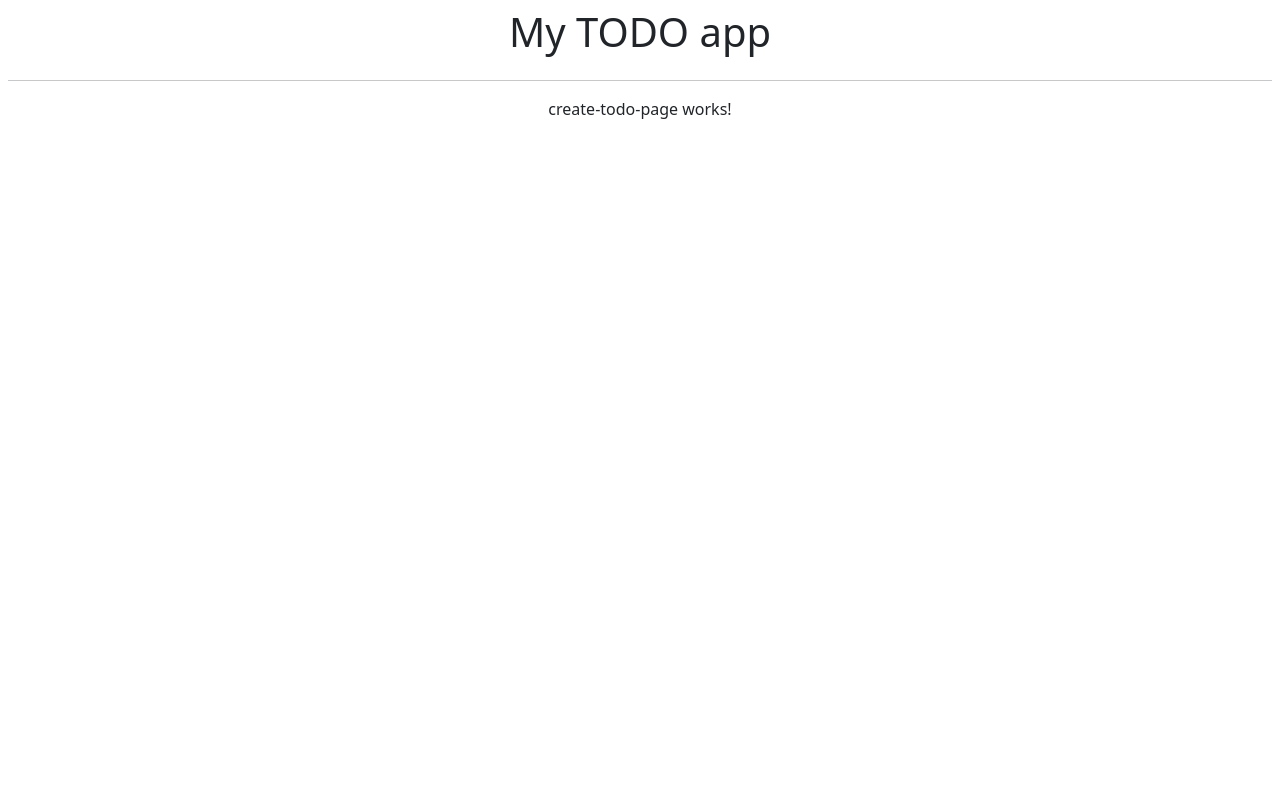
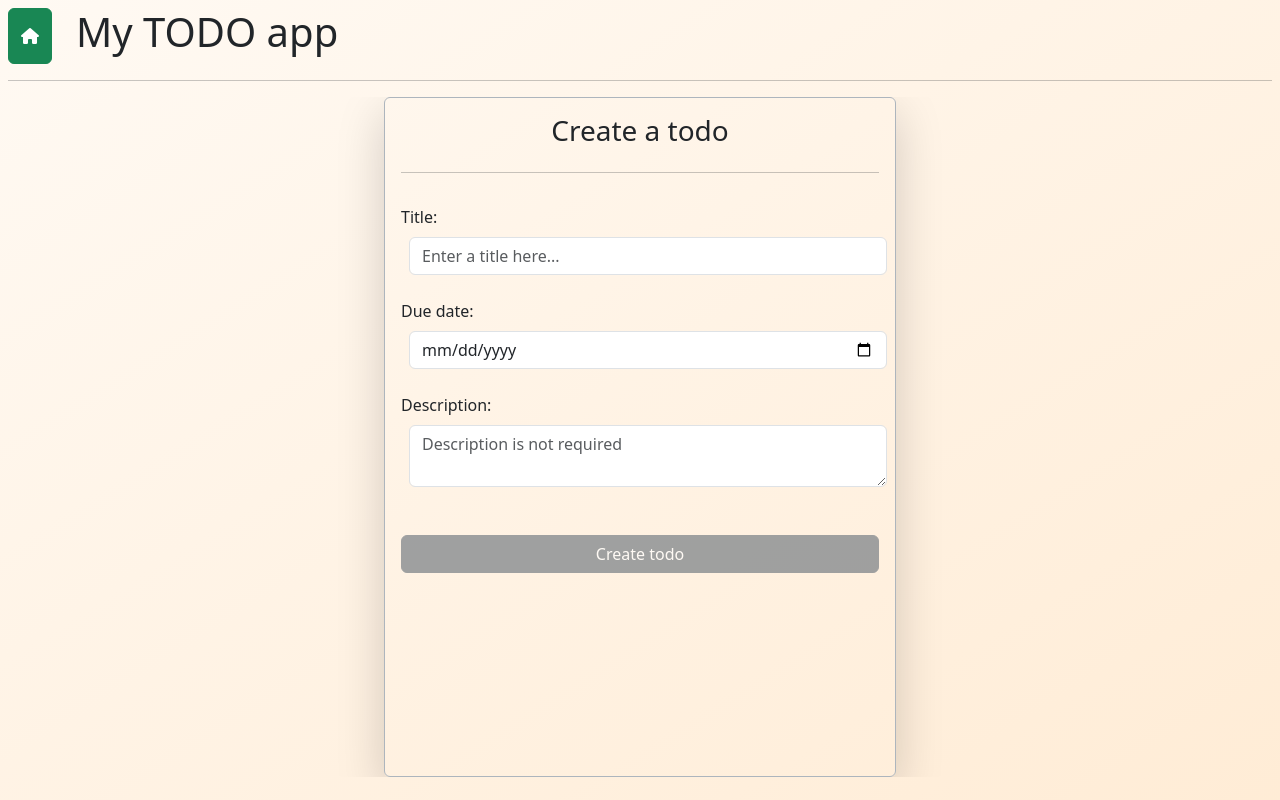
Before and after one commit to raktam99/propair-todo, an Angular app: page /create in a window 1280 px wide. Built offline with nearby package versions, Linux system fonts and the light colour scheme.

Commit message:
todo-card new design, created service, adding todo working

```diff
--- a/src/app/app.component.html
+++ b/src/app/app.component.html
@@ -1,5 +1,13 @@
-<div class="d-flex flex-column align-items-center w-100 h-100 p-2">
-  <h1>My TODO app</h1>
+<div id="maindiv" class="d-flex flex-column align-items-center w-100 h-100 p-2">
+  <div class="d-flex w-100 gap-4">
+    <button
+      class="btn btn-success d-flex align-items-center"
+      (click)="navigateHome()"
+    >
+      <i class="fa fa-home"></i>
+    </button>
+    <h1>My TODO app</h1>
+  </div>
   <hr class="w-100" />
   <router-outlet></router-outlet>
 </div>
--- a/src/app/app.component.scss
+++ b/src/app/app.component.scss
@@ -0,0 +1,8 @@
+#maindiv {
+  //background-color: bisque;
+  background-image: linear-gradient(
+    to bottom right,
+    rgba(255, 228, 196, 0.2),
+    rgba(255, 228, 196, 0.7)
+  );
+}
--- a/src/app/app.component.ts
+++ b/src/app/app.component.ts
@@ -1,13 +1,34 @@
 import { Component } from '@angular/core';
-import { RouterOutlet } from '@angular/router';
+import { RouterOutlet, Router } from '@angular/router';
+import { TodoServiceService } from './service/todo-service.service';
+import { ToDo } from './model/todo';
 
 @Component({
   selector: 'app-root',
   standalone: true,
   imports: [RouterOutlet],
   templateUrl: './app.component.html',
-  styleUrl: './app.component.scss'
+  styleUrl: './app.component.scss',
 })
 export class AppComponent {
   title = 'propair-todo';
+
+  constructor(
+    private router: Router,
+    private todoService: TodoServiceService
+  ) {}
+
+  ngOnInit() {
+    const stringData = localStorage.getItem('todos');
+    const data: ToDo[] = stringData ? JSON.parse(stringData) : [];
+
+    for (const element of data) {
+      element.dueDate = new Date(element.dueDate);
+      this.todoService.addTodo(element);
+    }
+  }
+
+  navigateHome() {
+    this.router.navigate(['/home']);
+  }
 }
--- a/src/app/component/todo-card/todo-card.component.html
+++ b/src/app/component/todo-card/todo-card.component.html
@@ -11,17 +11,19 @@
         >Due on: {{ element?.dueDate?.toDateString() }}</span
       >
     </div>
+    @if (!element?.isCompleted) {
     <div class="d-flex h-50 ms-auto gap-2">
       <button class="btn btn btn-outline-success">
         <i class="fa fa-check"></i>
       </button>
-      <button class="btn btn-warning">
+      <button class="btn btn-warning" (click)="editTodo()">
         <i class="fa fa-edit"></i>
       </button>
       <button class="btn btn-danger">
         <i class="fa fa-trash"></i>
       </button>
     </div>
+    }
   </div>
 
   <p class="my-0 p-2">
@@ -30,5 +32,9 @@
 
   <hr class="w-100 mt-0 mb-1" />
 
+  @if (!element?.isCompleted) {
   <i class="fa fa-clock ms-auto"></i>
+  } @else {
+  <i class="fa fa-check ms-auto"></i>
+  }
 </div>
--- a/src/app/component/todo-card/todo-card.component.ts
+++ b/src/app/component/todo-card/todo-card.component.ts
@@ -1,5 +1,6 @@
 import { Component, Input } from '@angular/core';
 import { ToDo } from '../../model/todo';
+import { Router } from '@angular/router';
 
 @Component({
   selector: 'app-todo-card',
@@ -10,4 +11,10 @@ import { ToDo } from '../../model/todo';
 })
 export class TodoCardComponent {
   @Input() element?: ToDo;
+
+  constructor(private router: Router) {}
+
+  editTodo() {
+    this.router.navigate(['/edit']);
+  }
 }
--- a/src/app/page/create-todo-page/create-todo-page.component.html
+++ b/src/app/page/create-todo-page/create-todo-page.component.html
@@ -1 +1,53 @@
-<p>create-todo-page works!</p>
+<div
+  class="d-flex justify-content-center overflow-hidden"
+  style="width: 80vw; height: 85vh"
+>
+  <div
+    id="create-page-card"
+    class="d-flex flex-column border border-dark-subtle shadow-lg rounded-2 w-50 p-3 gap-3 overflow-y-auto"
+  >
+    <h3 class="text-center">Create a todo</h3>
+    <hr class="w-100 mt-0" />
+    <form #createForm="ngForm" (ngSubmit)="onSubmit(createForm)">
+      <label for="title" class="form-label">Title:</label><br />
+      <input
+        type="text"
+        id="title"
+        name="title"
+        required
+        placeholder="Enter a title here..."
+        class="ms-2 form-control"
+        ngModel
+        #title="ngModel"
+      /><br />
+      <label for="dueDate" class="form-label">Due date:</label><br />
+      <input
+        type="date"
+        id="dueDate"
+        name="dueDate"
+        required
+        class="ms-2 form-control"
+        ngModel
+        #dueDate="ngModel"
+      /><br />
+      <label for="description" class="form-label">Description:</label><br />
+      <textarea
+        id="description"
+        name="description"
+        form="createForm"
+        maxlength="200"
+        placeholder="Description is not required"
+        class="ms-2 form-control"
+        ngModel
+        #description="ngModel"
+      ></textarea
+      ><br />
+      <input
+        type="submit"
+        class="btn btn-secondary mt-4 w-100"
+        value="Create todo"
+        [disabled]="createForm.invalid"
+      />
+    </form>
+  </div>
+</div>
--- a/src/app/page/create-todo-page/create-todo-page.component.ts
+++ b/src/app/page/create-todo-page/create-todo-page.component.ts
@@ -1,12 +1,34 @@
 import { Component } from '@angular/core';
+import { FormsModule, NgForm } from '@angular/forms';
+import { CommonModule } from '@angular/common';
+import { TodoServiceService } from '../../service/todo-service.service';
+import { ToDo } from '../../model/todo';
+import { Router } from '@angular/router';
 
 @Component({
   selector: 'app-create-todo-page',
   standalone: true,
-  imports: [],
+  imports: [FormsModule, CommonModule],
   templateUrl: './create-todo-page.component.html',
-  styleUrl: './create-todo-page.component.scss'
+  styleUrl: './create-todo-page.component.scss',
 })
 export class CreateTodoPageComponent {
+  constructor(
+    private router: Router,
+    private todoService: TodoServiceService
+  ) {}
 
+  onSubmit(form: NgForm) {
+    if (form.valid) {
+      let newTodo = new ToDo();
+      newTodo.title = form.value.title;
+      newTodo.dueDate = new Date(form.value.dueDate);
+      newTodo.description = form.value.description;
+
+      this.todoService.addTodo(newTodo);
+      this.router.navigate(['/main']);
+    } else {
+      alert('Not a valid form');
+    }
+  }
 }
--- a/src/app/page/main-page/main-page.component.html
+++ b/src/app/page/main-page/main-page.component.html
@@ -1,8 +1,18 @@
-<div class="d-flex justify-content-center" style="width: 80vw; height: 85vh">
+<div
+  class="d-flex justify-content-center overflow-hidden"
+  style="width: 80vw; height: 85vh"
+>
   <div
-    class="d-flex flex-column border border-dark-subtle shadow-lg rounded-2 w-50 p-3 gap-3 overflow-x-auto"
+    id="main-page-card"
+    class="d-flex flex-column border border-dark-subtle shadow-lg rounded-2 w-50 p-3 gap-3 overflow-y-auto"
   >
-    <h3 class="text-center">List of todos</h3>
+    <div class="d-flex w-100">
+      <h3 class="text-center">List of todos</h3>
+      <button class="btn btn-outline-secondary ms-auto" (click)="addTodo()">
+        <i class="fa fa-plus"></i>
+      </button>
+    </div>
+    <hr class="w-100 mt-0" />
     @for (todo of todos; track $index) {
     <app-todo-card [element]="todo"></app-todo-card>
     }
--- a/src/app/page/main-page/main-page.component.scss
+++ b/src/app/page/main-page/main-page.component.scss
@@ -0,0 +1,3 @@
+#main-page-card {
+  background-color: rgba(240, 240, 240, 0.6);
+}
--- a/src/app/page/main-page/main-page.component.ts
+++ b/src/app/page/main-page/main-page.component.ts
@@ -1,6 +1,8 @@
 import { Component } from '@angular/core';
 import { TodoCardComponent } from '../../component/todo-card/todo-card.component';
 import { ToDo } from '../../model/todo';
+import { Router } from '@angular/router';
+import { TodoServiceService } from '../../service/todo-service.service';
 
 @Component({
   selector: 'app-main-page',
@@ -10,5 +12,20 @@ import { ToDo } from '../../model/todo';
   styleUrl: './main-page.component.scss',
 })
 export class MainPageComponent {
-  todos: ToDo[] = [new ToDo(), new ToDo(), new ToDo()];
+  todos?: ToDo[];
+
+  constructor(
+    private router: Router,
+    private todoService: TodoServiceService
+  ) {}
+
+  ngOnInit() {
+    this.todoService.todos$.subscribe((todos) => {
+      this.todos = todos;
+    });
+  }
+
+  addTodo() {
+    this.router.navigate(['/create']);
+  }
 }
--- /dev/null
+++ b/src/app/service/todo-service.service.ts
@@ -0,0 +1,17 @@
+import { Injectable } from '@angular/core';
+import { BehaviorSubject } from 'rxjs';
+import { ToDo } from '../model/todo';
+
+@Injectable({
+  providedIn: 'root',
+})
+export class TodoServiceService {
+  private todosSubject = new BehaviorSubject<ToDo[]>([]);
+  todos$ = this.todosSubject.asObservable();
+
+  addTodo(newTodo: ToDo) {
+    const currentTodos = this.todosSubject.value;
+    this.todosSubject.next([...currentTodos, newTodo]);
+    localStorage.setItem('todos', JSON.stringify(this.todosSubject.value));
+  }
+}
```
Also changed, not shown: 1 other file (tests, documents, lock files or other folders).
